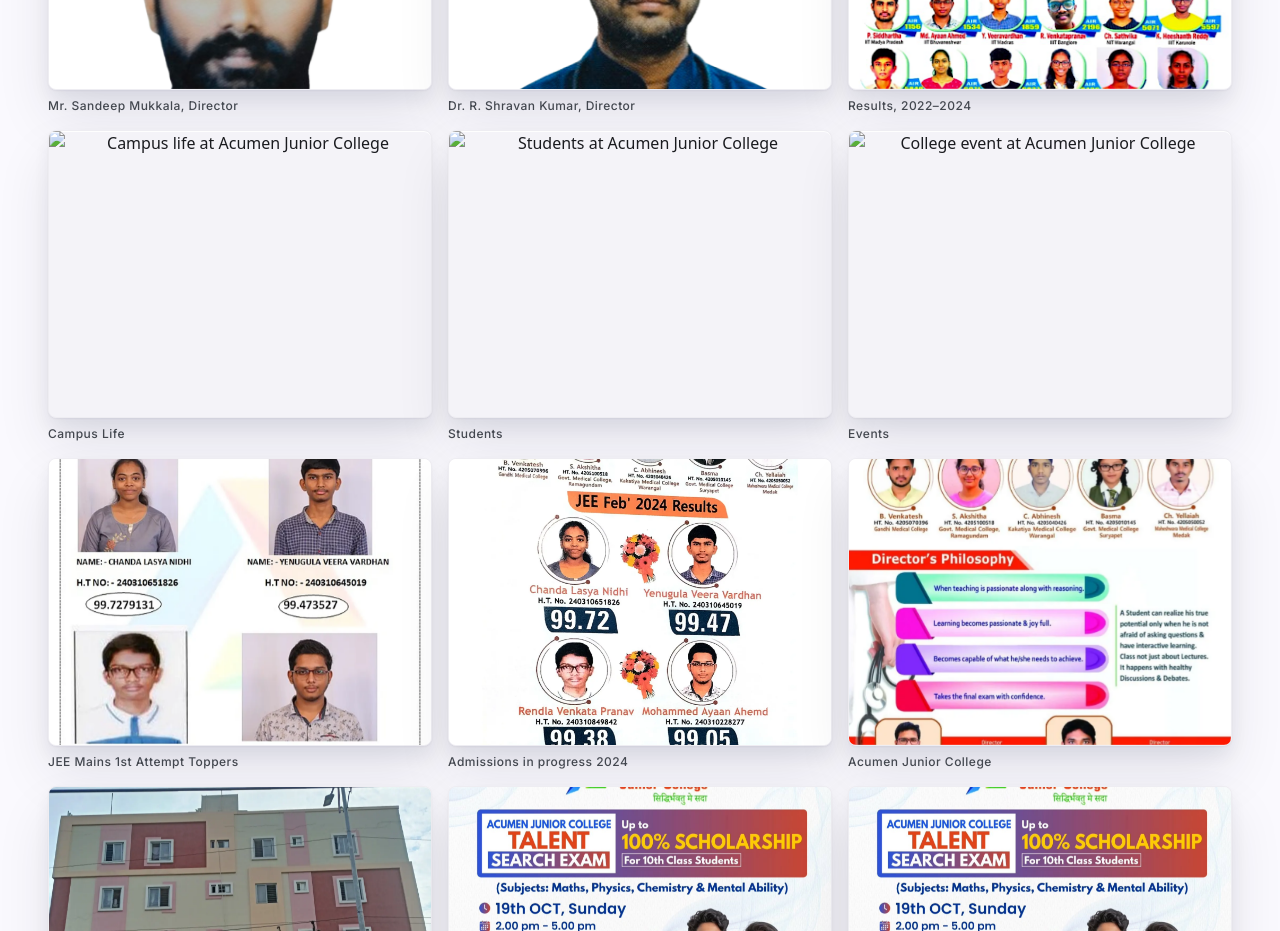
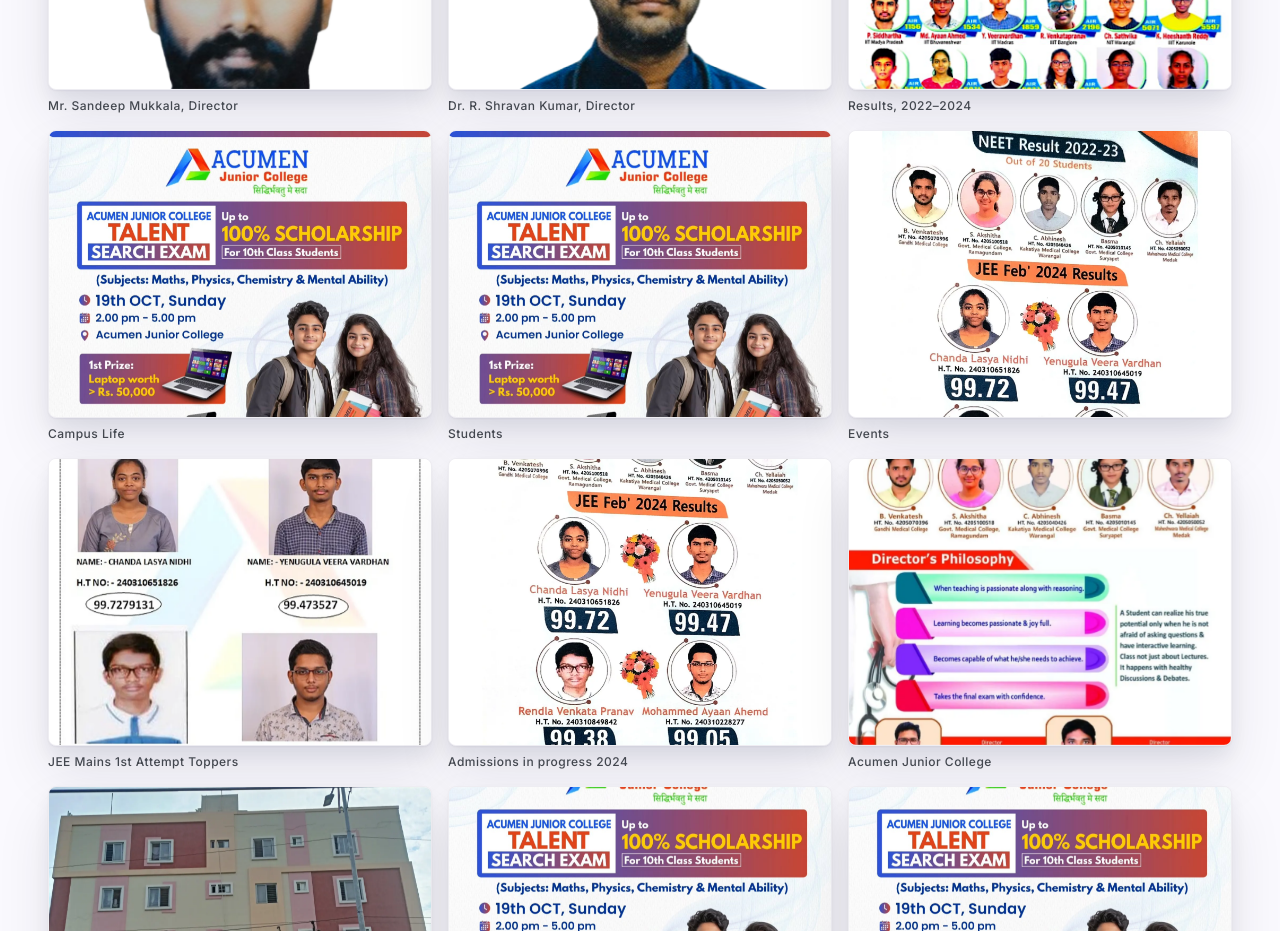
Before and after one commit to sricharanenabothula50-ship-it/acumen-junior-college, a plain HTML site: page index.html in a window 1280 px wide. Shown: the part 8960-9891 px from the top of the page. Drawn offline with nearby package versions, Linux system fonts and the light colour scheme.

Commit message:
Fix gallery: use correct Instagram photo filenames

```diff
--- a/index.html
+++ b/index.html
@@ -922,24 +922,24 @@
 </li>
 <li>
 <figure class="js-tilt tilt group">
-<button class="js-lightbox depth block w-full aspect-[4/3] overflow-hidden rounded-lg border border-surface-container bg-surface-container-low" data-caption="Campus life at Acumen Junior College" data-full="assets/gallery/ig_1.jpg" type="button">
-<img alt="Campus life at Acumen Junior College" class="w-full h-full object-cover object-top group-hover:scale-105 transition-transform duration-500" loading="lazy" src="assets/gallery/ig_1.jpg"/>
+<button class="js-lightbox depth block w-full aspect-[4/3] overflow-hidden rounded-lg border border-surface-container bg-surface-container-low" data-caption="Campus life at Acumen Junior College" data-full="assets/gallery/ig_DOssJMOEg1U_0.jpg" type="button">
+<img alt="Campus life at Acumen Junior College" class="w-full h-full object-cover object-top group-hover:scale-105 transition-transform duration-500" loading="lazy" src="assets/gallery/ig_DOssJMOEg1U_0.jpg"/>
 </button>
 <figcaption class="font-label-sm text-label-sm text-on-surface-variant mt-2">Campus Life</figcaption>
 </figure>
 </li>
 <li>
 <figure class="js-tilt tilt group">
-<button class="js-lightbox depth block w-full aspect-[4/3] overflow-hidden rounded-lg border border-surface-container bg-surface-container-low" data-caption="Students at Acumen Junior College" data-full="assets/gallery/ig_2.jpg" type="button">
-<img alt="Students at Acumen Junior College" class="w-full h-full object-cover object-top group-hover:scale-105 transition-transform duration-500" loading="lazy" src="assets/gallery/ig_2.jpg"/>
+<button class="js-lightbox depth block w-full aspect-[4/3] overflow-hidden rounded-lg border border-surface-container bg-surface-container-low" data-caption="Students at Acumen Junior College" data-full="assets/gallery/ig_DOsunCFkh5b_0.jpg" type="button">
+<img alt="Students at Acumen Junior College" class="w-full h-full object-cover object-top group-hover:scale-105 transition-transform duration-500" loading="lazy" src="assets/gallery/ig_DOsunCFkh5b_0.jpg"/>
 </button>
 <figcaption class="font-label-sm text-label-sm text-on-surface-variant mt-2">Students</figcaption>
 </figure>
 </li>
 <li>
 <figure class="js-tilt tilt group">
-<button class="js-lightbox depth block w-full aspect-[4/3] overflow-hidden rounded-lg border border-surface-container bg-surface-container-low" data-caption="College event at Acumen Junior College" data-full="assets/gallery/ig_3.jpg" type="button">
-<img alt="College event at Acumen Junior College" class="w-full h-full object-cover object-top group-hover:scale-105 transition-transform duration-500" loading="lazy" src="assets/gallery/ig_3.jpg"/>
+<button class="js-lightbox depth block w-full aspect-[4/3] overflow-hidden rounded-lg border border-surface-container bg-surface-container-low" data-caption="College event at Acumen Junior College" data-full="assets/gallery/ig_C4fWHgvSnBB_0.webp" type="button">
+<img alt="College event at Acumen Junior College" class="w-full h-full object-cover object-top group-hover:scale-105 transition-transform duration-500" loading="lazy" src="assets/gallery/ig_C4fWHgvSnBB_0.webp"/>
 </button>
 <figcaption class="font-label-sm text-label-sm text-on-surface-variant mt-2">Events</figcaption>
 </figure>
```
